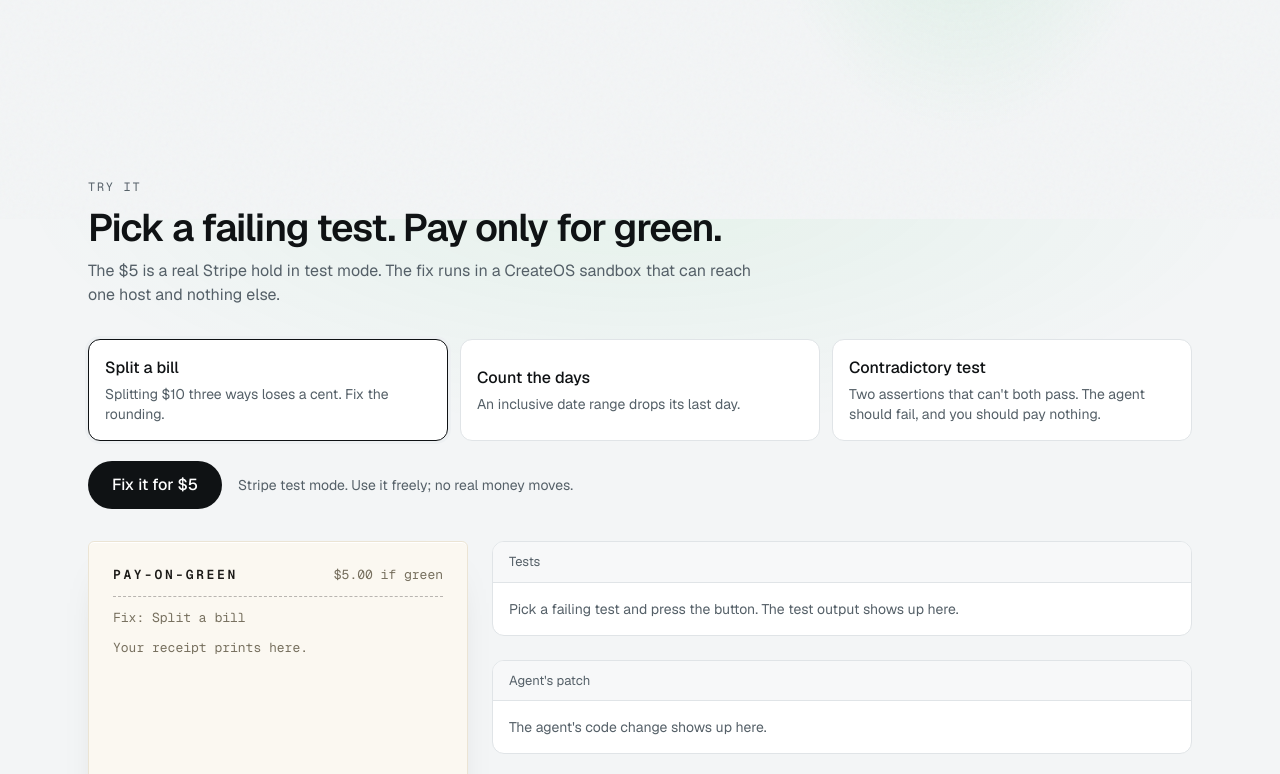
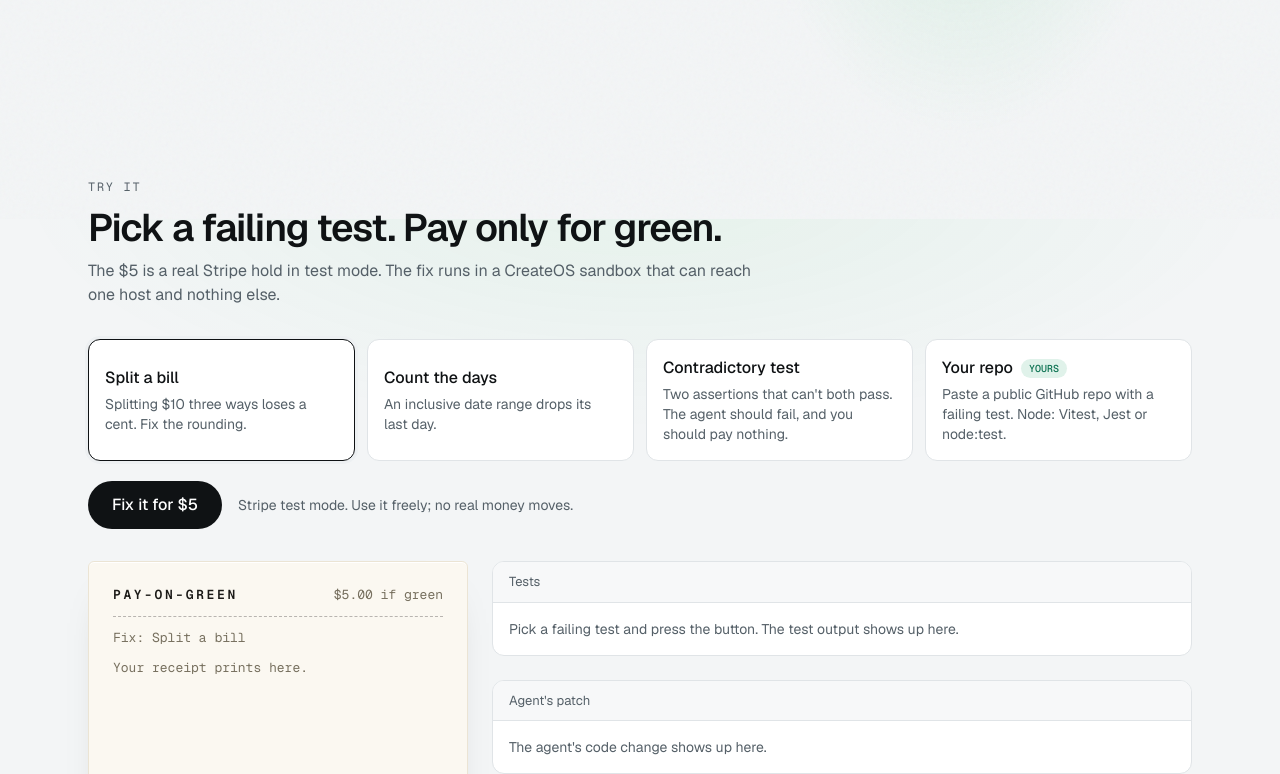
Before and after one commit to Timidan/pay-on-green, a Next.js app: page / in a window 1280 px wide. Shown: the part 581-1355 px from the top of the page. Built offline with nearby package versions, Linux system fonts and the light colour scheme.

Commit message:
Fix my repo: GitHub URL and test path input, clone, install and lock lines on the receipt, and a downloadable final patch

```diff
--- a/app/components/Run.tsx
+++ b/app/components/Run.tsx
@@ -29,12 +29,32 @@ function DiffView({ diff }: { diff: string }) {
   );
 }
 
+const SAMPLE_REPO = "https://github.com/Timidan/pay-on-green-sample";
+const GITHUB_RE = /^https:\/\/github\.com\/[\w.-]+\/[\w.-]+?(\.git)?\/?$/;
+const REPO_TASK: Task = {
+  id: "repo",
+  title: "Your repo",
+  blurb: "Paste a public GitHub repo with a failing test. Node: Vitest, Jest or node:test.",
+  priceCents: 500,
+  testCmd: "detected",
+};
+
+function download(name: string, text: string) {
+  const url = URL.createObjectURL(new Blob([text], { type: "text/x-diff" }));
+  const a = Object.assign(document.createElement("a"), { href: url, download: name });
+  a.click();
+  URL.revokeObjectURL(url);
+}
+
 export function Run({ mock }: { mock?: string }) {
   const [tasks, setTasks] = useState<Task[]>(mock ? MOCK_TASKS : []);
   const [taskId, setTaskId] = useState<string>("split-bill");
   const [events, setEvents] = useState<JobEvent[]>([]);
   const [error, setError] = useState<string | null>(null);
   const [busy, setBusy] = useState(false);
+  const [repoUrl, setRepoUrl] = useState(SAMPLE_REPO);
+  const [testPath, setTestPath] = useState("");
+  const [copied, setCopied] = useState(false);
   const cleanup = useRef<() => void>(() => {});
 
   useEffect(() => {
@@ -50,7 +70,11 @@ export function Run({ mock }: { mock?: string }) {
   const done = events.some((e) => e.t === "done");
   const running = busy && !done;
   const queued = running && !events.some((e) => e.t === "hold") && events.some((e) => e.t === "queued");
-  const task = tasks.find((t) => t.id === taskId);
+  const isRepo = taskId === "repo";
+  const repoOk = GITHUB_RE.test(repoUrl.trim());
+  const repoName = repoUrl.trim().replace(/^https:\/\/github\.com\//, "").replace(/(\.git)?\/?$/, "");
+  const task = isRepo ? { ...REPO_TASK, title: repoOk ? repoName : "Your repo" } : tasks.find((t) => t.id === taskId);
+  const finalPatch = events.findLast((e): e is Extract<JobEvent, { t: "patch" }> => e.t === "patch");
   const tests = events.filter((e): e is Extract<JobEvent, { t: "tests" }> => e.t === "tests");
   const attempts = events.filter((e): e is Extract<JobEvent, { t: "attempt" }> => e.t === "attempt");
   const lastTests = tests.at(-1);
@@ -64,7 +88,7 @@ export function Run({ mock }: { mock?: string }) {
 
     if (mock) {
       const t0 = Date.now();
-      const timers = mockSteps(taskId === "unfixable" ? "fail" : mock).map(({ delay, ev }) =>
+      const timers = mockSteps(isRepo ? "repo" : taskId === "unfixable" ? "fail" : mock).map(({ delay, ev }) =>
         setTimeout(() => setEvents((xs) => [...xs, { ...ev, at: t0 + delay } as JobEvent]), delay),
       );
       cleanup.current = () => timers.forEach(clearTimeout);
@@ -74,7 +98,7 @@ export function Run({ mock }: { mock?: string }) {
     const r = await fetch("/api/jobs", {
       method: "POST",
       headers: { "content-type": "application/json" },
-      body: JSON.stringify({ taskId }),
+      body: JSON.stringify(isRepo ? { repoUrl: repoUrl.trim(), testPath: testPath.trim() || undefined } : { taskId }),
     });
     if (!r.ok) {
       setBusy(false);
@@ -100,8 +124,8 @@ export function Run({ mock }: { mock?: string }) {
   return (
     <>
       <section aria-label="Pick a failing test" className="mt-8">
-        <div role="radiogroup" className="grid gap-3 sm:grid-cols-3">
-          {tasks.map((t) => (
+        <div role="radiogroup" className="grid gap-3 sm:grid-cols-2 lg:grid-cols-4">
+          {[...tasks, REPO_TASK].map((t) => (
             <button
               key={t.id}
               role="radio"
@@ -112,19 +136,60 @@ export function Run({ mock }: { mock?: string }) {
                 t.id === taskId ? "border-fg bg-card shadow-[0_0_0_3px_var(--sunken)]" : "border-line bg-card hover:border-input"
               }`}
             >
-              <span className="block font-medium">{t.title}</span>
+              <span className="flex items-center gap-2 font-medium">
+                {t.title}
+                {t.id === "repo" && <span className="rounded-full bg-pass-soft px-2 py-0.5 font-mono text-[10px] text-pass">YOURS</span>}
+              </span>
               <span className="mt-1 block text-sm text-muted">{t.blurb}</span>
             </button>
           ))}
         </div>
 
+        {isRepo && (
+          <div className="mt-4 grid gap-3 rounded-xl border border-line bg-card p-4 sm:grid-cols-[1fr_16rem]">
+            <label className="grid gap-1.5 text-sm">
+              <span className="text-muted">Public GitHub repository</span>
+              <input
+                type="url"
+                inputMode="url"
+                spellCheck={false}
+                value={repoUrl}
+                disabled={running}
+                onChange={(e) => setRepoUrl(e.target.value)}
+                placeholder="https://github.com/owner/repo"
+                className={`h-11 rounded-lg border bg-bg px-3 font-mono text-[13px] outline-none focus:border-fg ${repoOk ? "border-input" : "border-fail"}`}
+              />
+            </label>
+            <label className="grid gap-1.5 text-sm">
+              <span className="text-muted">Test file (optional)</span>
+              <input
+                value={testPath}
+                disabled={running}
+                spellCheck={false}
+                onChange={(e) => setTestPath(e.target.value)}
+                placeholder="test/money.test.js"
+                className="h-11 rounded-lg border border-input bg-bg px-3 font-mono text-[13px] outline-none focus:border-fg"
+              />
+            </label>
+            <p className="text-xs text-muted sm:col-span-2">
+              The sandbox clones and installs with GitHub and npm reachable, then locks the network before the agent writes code. Your test
+              files, package.json, lockfile and test config are protected.{" "}
+              {repoUrl !== SAMPLE_REPO && (
+                <button type="button" className="underline underline-offset-2 hover:text-fg" onClick={() => setRepoUrl(SAMPLE_REPO)}>
+                  Use the sample repo
+                </button>
+              )}
+            </p>
+          </div>
+        )}
+
         <div className="mt-5 flex flex-wrap items-center gap-4">
           <button
             onClick={start}
-            disabled={running || !task}
+            disabled={running || !task || (isRepo && !repoOk)}
             className="h-12 rounded-full bg-fg px-6 font-medium text-white transition-[transform,box-shadow] duration-500 ease-[cubic-bezier(0.16,1,0.3,1)] hover:-translate-y-0.5 hover:shadow-[0_8px_30px_rgb(34_197_94/0.25)] active:translate-y-0 active:scale-[0.98] disabled:translate-y-0 disabled:opacity-50 disabled:shadow-none"
           >
-            {queued ? "Waiting in line…" : running ? "Fixing…" : done ? "Run again" : `Fix it for $${((task?.priceCents ?? 500) / 100).toFixed(0)}`}
+            {queued ? "Waiting in line…" : running ? "Fixing…" : done ? "Run again" : isRepo ? "Fix my repo for $5" : `Fix it for $${((task?.priceCents ?? 500) / 100).toFixed(0)}`}
           </button>
           {mock ? (
             <span className="rounded-full border border-warn/40 bg-warn-soft px-3 py-1 font-mono text-xs text-warn">
@@ -180,6 +245,33 @@ export function Run({ mock }: { mock?: string }) {
               <p className="p-4 text-sm text-muted">{running ? "The agent is writing a patch…" : "The agent's code change shows up here."}</p>
             )}
           </article>
+
+          {finalPatch && (
+            <article className="panel panel-pass">
+              <header className="panel-head">
+                <span className="min-w-0">Your patch · {finalPatch.files.length} file{finalPatch.files.length === 1 ? "" : "s"} · tests green</span>
+                <div className="flex shrink-0 gap-2 whitespace-nowrap">
+                  <button
+                    onClick={() => download("pay-on-green.patch", finalPatch.diff)}
+                    className="rounded-full bg-fg px-3 py-1 text-xs font-medium text-white hover:opacity-90"
+                  >
+                    Download .patch
+                  </button>
+                  <button
+                    onClick={() => {
+                      void navigator.clipboard.writeText("git apply pay-on-green.patch");
+                      setCopied(true);
+                      setTimeout(() => setCopied(false), 1500);
+                    }}
+                    className="rounded-full border border-input px-3 py-1 font-mono text-xs hover:border-fg"
+                  >
+                    {copied ? "copied" : "git apply pay-on-green.patch"}
+                  </button>
+                </div>
+              </header>
+              <DiffView diff={finalPatch.diff} />
+            </article>
+          )}
         </div>
       </section>
     </>
--- a/app/globals.css
+++ b/app/globals.css
@@ -140,6 +140,7 @@ body::after {
 .panel-warn { border-color: color-mix(in oklab, var(--warn) 40%, var(--line)); box-shadow: 0 0 0 3px var(--warn-soft); }
 .panel-head {
   display: flex;
+  flex-wrap: wrap;
   align-items: center;
   justify-content: space-between;
   gap: 12px;
--- a/app/page.tsx
+++ b/app/page.tsx
@@ -9,7 +9,7 @@ async function RunWithParams({ searchParams }: { searchParams: PageProps<"/">["s
 
 export default function Home({ searchParams }: PageProps<"/">) {
   return (
-    <main className="mx-auto w-full max-w-6xl px-4 pb-16 sm:px-6">
+    <main className="mx-auto w-full max-w-6xl overflow-x-clip px-4 pb-16 sm:px-6">
       <Hero />
       <section id="run" className="scroll-mt-6 pt-14">
         <p className="font-mono text-xs tracking-[0.14em] text-muted uppercase">Try it</p>
--- a/lib/mock.ts
+++ b/lib/mock.ts
@@ -87,6 +87,57 @@ const scripts: Record<string, Step[]> = {
   ],
 };
 
+const VITEST_RED = ` ❯ test/money.test.js (5 tests | 3 failed) 9ms
+   × formatCents > formats whole dollars
+     → expected '$5.0' to be '$5.00'
+   × formatCents > pads single-digit cents
+     → expected '$19.5' to be '$19.05'
+   × splitCents > never loses a cent
+     → expected 999 to be 1000
+
+ Test Files  1 failed (1)
+      Tests  3 failed | 2 passed (5)`;
+
+const VITEST_GREEN = ` ✓ test/money.test.js (5 tests) 4ms
+
+ Test Files  1 passed (1)
+      Tests  5 passed (5)`;
+
+const REPO_DIFF = `--- a/src/money.js
++++ b/src/money.js
+@@ -2,11 +2,13 @@
+ export function formatCents(cents) {
+   const dollars = Math.floor(cents / 100);
+   const rest = cents % 100;
+-  return \`$\${dollars}.\${rest}\`;
++  return \`$\${dollars}.\${String(rest).padStart(2, "0")}\`;
+ }
+
+ // Splits a total in cents across n people, never losing a cent.
+ export function splitCents(total, n) {
+-  const share = Math.round(total / n);
+-  return Array(n).fill(share);
++  const base = Math.floor(total / n);
++  const extra = total % n;
++  return Array.from({ length: n }, (_, i) => base + (i < extra ? 1 : 0));
+ }`;
+
+scripts.repo = [
+  { delay: 300, ev: { t: "hold", paymentIntentId: PI, amountCents: 500, status: "requires_capture" } },
+  { delay: 900, ev: { t: "sandbox", sandboxId: "sb-01m53gysq6524smxy6026eb0fb", image: "devbox:1", reused: true, ms: 140 } },
+  { delay: 2600, ev: { t: "setup", step: "clone", ok: true, ms: 1400 } },
+  { delay: 2700, ev: { t: "repo", url: "https://github.com/Timidan/pay-on-green-sample", commit: "a1b2c3d4e5", testCmd: "npx vitest run", runner: "vitest" } },
+  { delay: 6200, ev: { t: "setup", step: "install", ok: true, ms: 3400 } },
+  { delay: 6500, ev: { t: "setup", step: "lock", ok: true, ms: 120 } },
+  { delay: 6600, ev: { t: "egress", rules: ["registry.npmjs.org:443"] } },
+  { delay: 8200, ev: { t: "tests", attempt: 0, pass: false, summary: "3 of 5 failing", output: VITEST_RED, ms: 1500 } },
+  { delay: 13500, ev: { t: "attempt", attempt: 1, model: MODEL, note: "Pad cents to two digits; hand leftover cents to the first people.", diff: REPO_DIFF } },
+  { delay: 15000, ev: { t: "tests", attempt: 1, pass: true, summary: "5 of 5 passing", output: VITEST_GREEN, ms: 1400 } },
+  { delay: 15800, ev: { t: "settled", outcome: "captured", paymentIntentId: PI, status: "succeeded" } },
+  { delay: 15900, ev: { t: "patch", diff: REPO_DIFF, files: ["src/money.js"] } },
+  { delay: 16000, ev: { t: "done" } },
+];
+
 export function mockSteps(name: string): Step[] {
   return scripts[name] ?? scripts.fix;
 }
```
Also changed, not shown: app/components/Receipt.tsx (+21 -0 lines).
